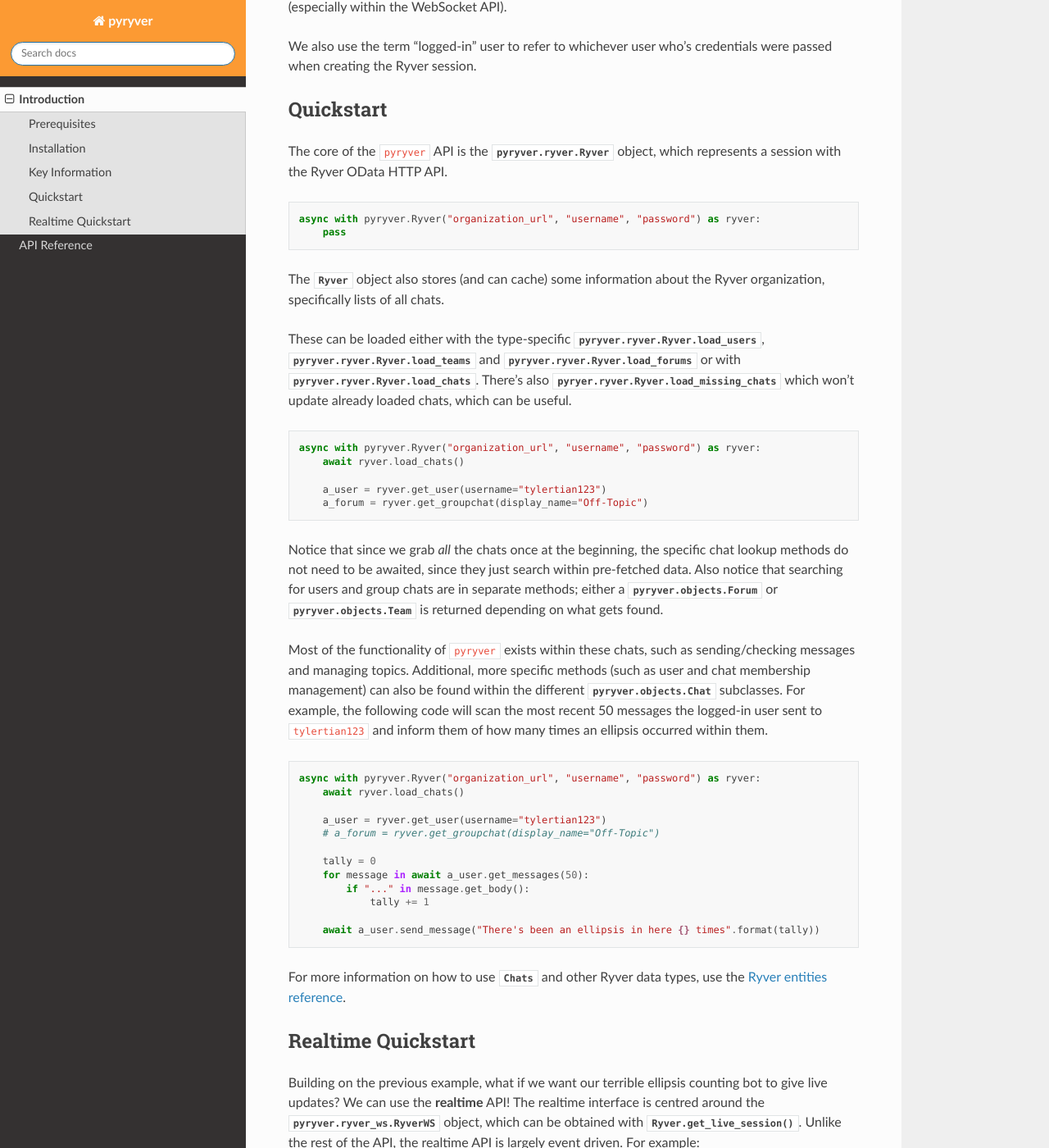
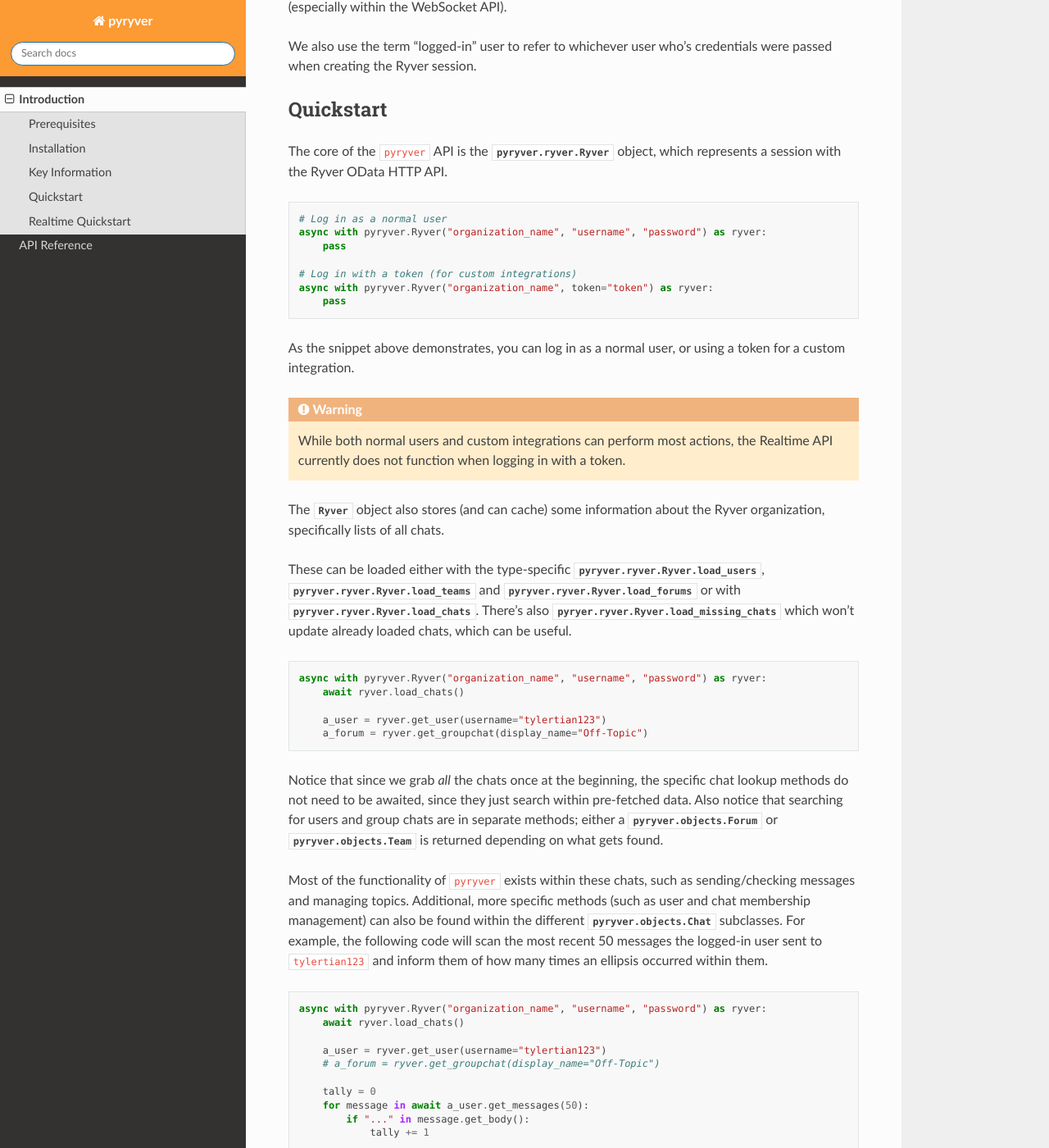
Before and after one commit to tylertian123/pyryver, a Sphinx documentation site: the page built from docs/intro.rst, in a window 1280 px wide and 1400 px high, scrolled down 822 px. Shown: the whole window at 82% size. Built offline with Sphinx 7.4.7 and the Read the Docs theme 2.0.0, drawn with Linux system fonts in a browser that asks for light colours; some of the changed text lies outside the part shown.

Commit message:
Update docs to include token auth
Update the intro to include examples of using a token to log in and
warnings.

```diff
--- a/docs/_snippets/quickstart1.py
+++ b/docs/_snippets/quickstart1.py
@@ -1,2 +1,7 @@
-async with pyryver.Ryver("organization_url", "username", "password") as ryver:
+# Log in as a normal user
+async with pyryver.Ryver("organization_name", "username", "password") as ryver:
     pass
+
+# Log in with a token (for custom integrations)
+async with pyryver.Ryver("organization_name", token="token") as ryver:
+    pass
--- a/docs/_snippets/quickstart2.py
+++ b/docs/_snippets/quickstart2.py
@@ -1,4 +1,4 @@
-async with pyryver.Ryver("organization_url", "username", "password") as ryver:
+async with pyryver.Ryver("organization_name", "username", "password") as ryver:
     await ryver.load_chats()
 
     a_user = ryver.get_user(username="tylertian123")
--- a/docs/_snippets/quickstart3.py
+++ b/docs/_snippets/quickstart3.py
@@ -1,4 +1,4 @@
-async with pyryver.Ryver("organization_url", "username", "password") as ryver:
+async with pyryver.Ryver("organization_name", "username", "password") as ryver:
     await ryver.load_chats()
 
     a_user = ryver.get_user(username="tylertian123")
--- a/docs/_snippets/quickstart4.py
+++ b/docs/_snippets/quickstart4.py
@@ -1,4 +1,4 @@
-async with pyryver.Ryver("organization_url", "username", "password") as ryver:
+async with pyryver.Ryver("organization_name", "username", "password") as ryver:
     await ryver.load_chats()
 
     a_user = ryver.get_user(username="tylertian123")
--- a/docs/_snippets/quickstart5.py
+++ b/docs/_snippets/quickstart5.py
@@ -1,4 +1,4 @@
-async with pyryver.Ryver("organization_url", "username", "password") as ryver:
+async with pyryver.Ryver("organization_name", "username", "password") as ryver:
     await ryver.load_chats()
 
     a_user = ryver.get_user(username="tylertian123")
--- a/docs/intro.rst
+++ b/docs/intro.rst
@@ -39,6 +39,11 @@
 .. literalinclude:: _snippets/quickstart1.py
    :language: python3
 
+As the snippet above demonstrates, you can log in as a normal user, or using a token for a custom integration.
+
+.. warning::
+   While both normal users and custom integrations can perform most actions, the Realtime API currently does not function when logging in with a token.
+
 The `Ryver` object also stores (and can cache) some information about the Ryver organization, specifically lists of all chats.
 
 These can be loaded either with the type-specific `pyryver.ryver.Ryver.load_users`, `pyryver.ryver.Ryver.load_teams` and `pyryver.ryver.Ryver.load_forums` or with `pyryver.ryver.Ryver.load_chats`.
@@ -66,6 +71,9 @@
 Building on the previous example, what if we want our terrible ellipsis counting bot to give live updates? We can use the **realtime** API! The realtime interface is centred around the `pyryver.ryver_ws.RyverWS` object, which
 can be obtained with `Ryver.get_live_session()`. Unlike the rest of the API, the realtime API is largely event driven. For example:
 
+.. warning::
+   The Realtime API currently does not work when logging in with a token.
+
 .. literalinclude:: _snippets/quickstart4.py
    :language: python3
 
```
